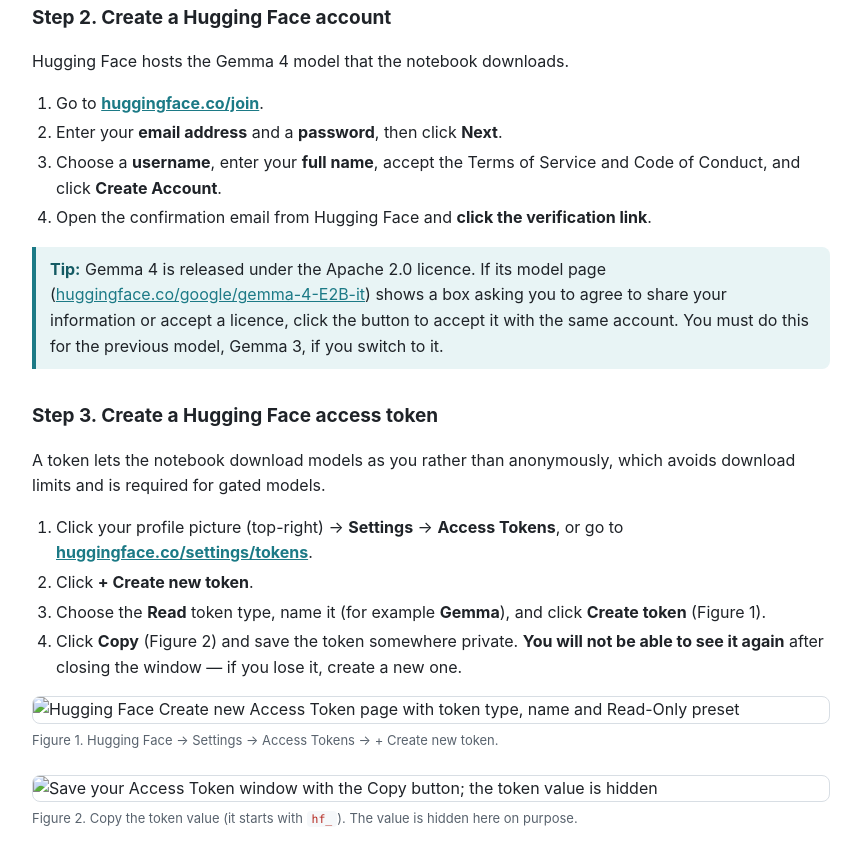
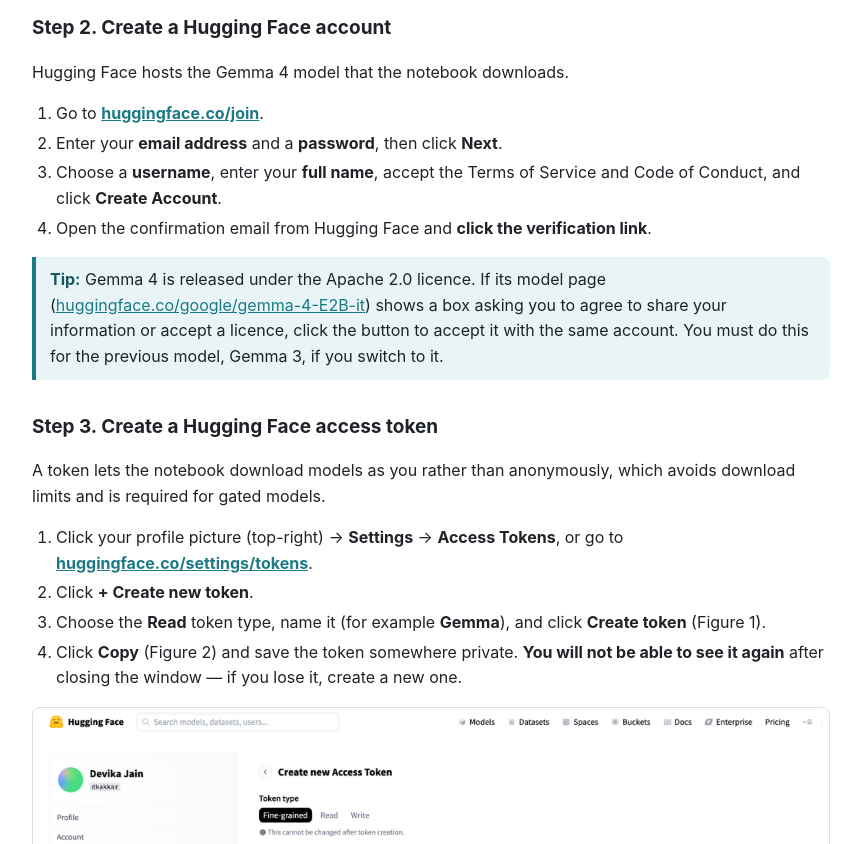
Before and after one commit to dkakkar/GenAI-for-Spatial, a plain HTML site: page index.html in a window 1280 px wide. Shown: the part 1956-2800 px from the top of the page, without its empty margins (344-1205 px from the left). Drawn offline with Linux system fonts and the light colour scheme.

Commit message:
Add files via upload

```diff
--- a/index.html
+++ b/index.html
@@ -110,7 +110,7 @@ footer{border-top:1px solid var(--line);padding:24px 16px;text-align:center;colo
 <tr><td>Hugging Face (HF)</td><td>Hosts the Gemma 4 model and other open models</td><td>A free account and a Read access token (recommended)</td></tr>
 <tr><td>NYC Open Data</td><td>Source of the 311 service requests</td><td>Nothing: the notebook downloads the data</td></tr>
 <tr><td>Github Repository</td><td>Repository <code>GenAI_Spatial_Workshop</code>: notebook, slides, these instructions</td><td><a href="https://github.com/dkakkar/GenAI-for-Spatial">Workshop GitHub repository</a></td></tr>
-<tr><td>Notebook</td><td><code>Spatial_AI_Workshop_Script.ipynb</code></td><td>Opened in Colab with a T4 GPU</td><a href="https://github.com/dkakkar/GenAI-for-Spatial/tree/main/notebook">Workshop Notebook</a></tr>
+<tr><td>Notebook</td><td><code>Spatial_AI_Workshop_Script.ipynb</code></td><td>Opened in Colab with a T4 GPU</td><td><a href="https://github.com/dkakkar/GenAI-for-Spatial/tree/main/notebook">Workshop Notebook</a></td></tr>
 </table>
 <div class="callout warn"><b>Important:</b> please complete <a href="#before">Part A (Steps 1–3)</a> before the workshop. Creating accounts takes about 10 minutes and is hard to do during the session.</div>
 <p><b>You will need:</b> a laptop with an up-to-date Chrome, Firefox or Safari browser and an internet connection. Basic Python familiarity (running cells, changing a value) is helpful but not required.</p>
@@ -159,8 +159,8 @@ footer{border-top:1px solid var(--line);padding:24px 16px;text-align:center;colo
 <li>Choose the <b>Read</b> token type, name it (for example <b>Gemma</b>), and click <b>Create token</b> (Figure 1).</li>
 <li>Click <b>Copy</b> (Figure 2) and save the token somewhere private. <b>You will not be able to see it again</b> after closing the window — if you lose it, create a new one.</li>
 </ol>
-<figure><img src="images/HF_1.png" alt="Hugging Face Create new Access Token page with token type, name and Read-Only preset" loading="lazy"><figcaption>Figure 1. Hugging Face → Settings → Access Tokens → + Create new token.</figcaption></figure>
-<figure><img src="images/HF_2.png" alt="Save your Access Token window with the Copy button; the token value is hidden" loading="lazy"><figcaption>Figure 2. Copy the token value (it starts with <code>hf_</code>). The value is hidden here on purpose.</figcaption></figure>
+<figure><img src="images/HF_Access_1.png" alt="Hugging Face Create new Access Token page with token type, name and Read-Only preset" loading="lazy"><figcaption>Figure 1. Hugging Face → Settings → Access Tokens → + Create new token.</figcaption></figure>
+<figure><img src="images/HF_Access_2.png" alt="Save your Access Token window with the Copy button; the token value is hidden" loading="lazy"><figcaption>Figure 2. Copy the token value (it starts with <code>hf_</code>). The value is hidden here on purpose.</figcaption></figure>
 <div class="callout warn"><b>Important:</b> treat your token like a password. Never paste it into a notebook cell, a chat, a slide or a screenshot. In Colab it goes <b>only</b> into the Secrets panel (Step 7). If a token is ever exposed, delete it on the Access Tokens page and create a new one.</div>
 
 <h2 id="start">Part B: Start of the workshop — open the notebook in Colab</h2>
```
